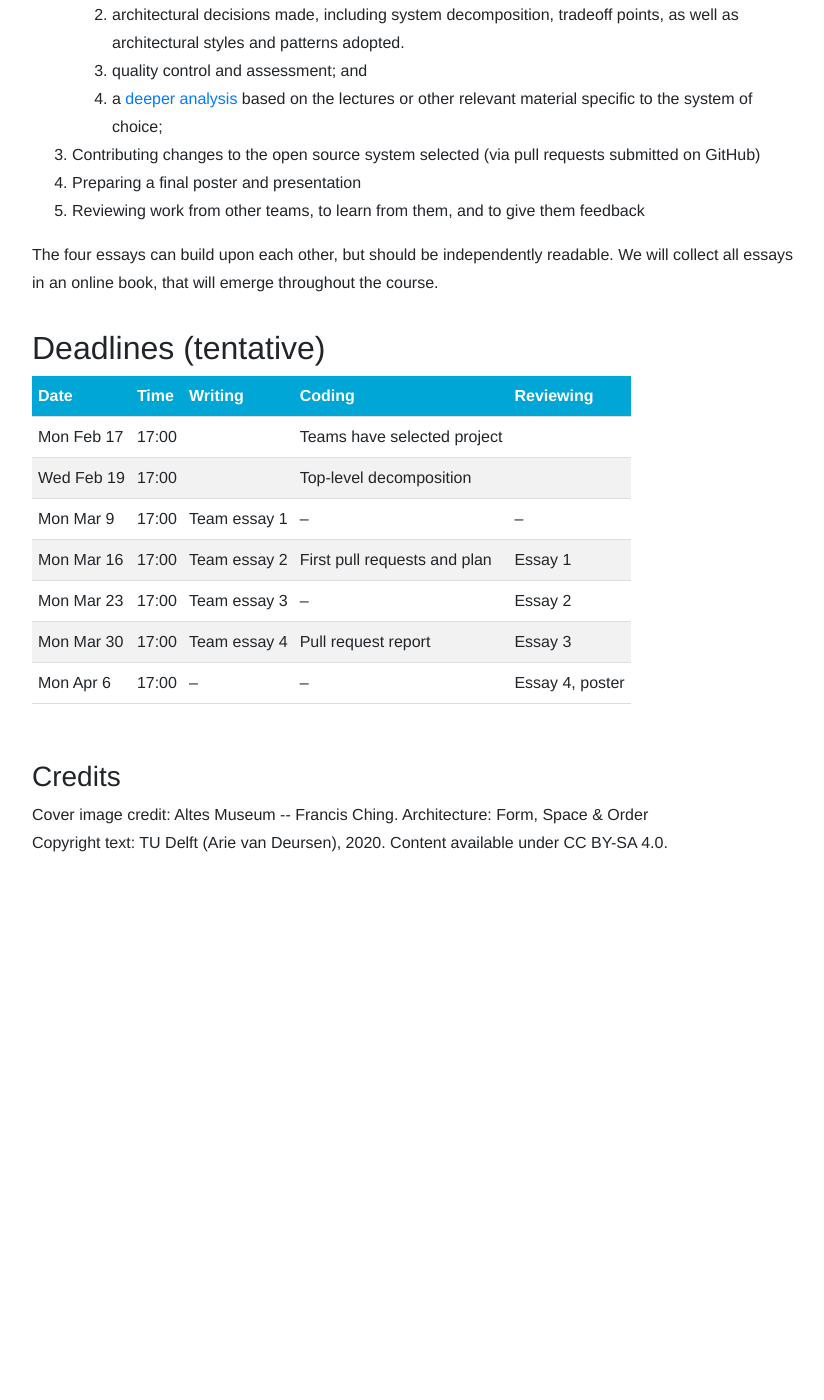
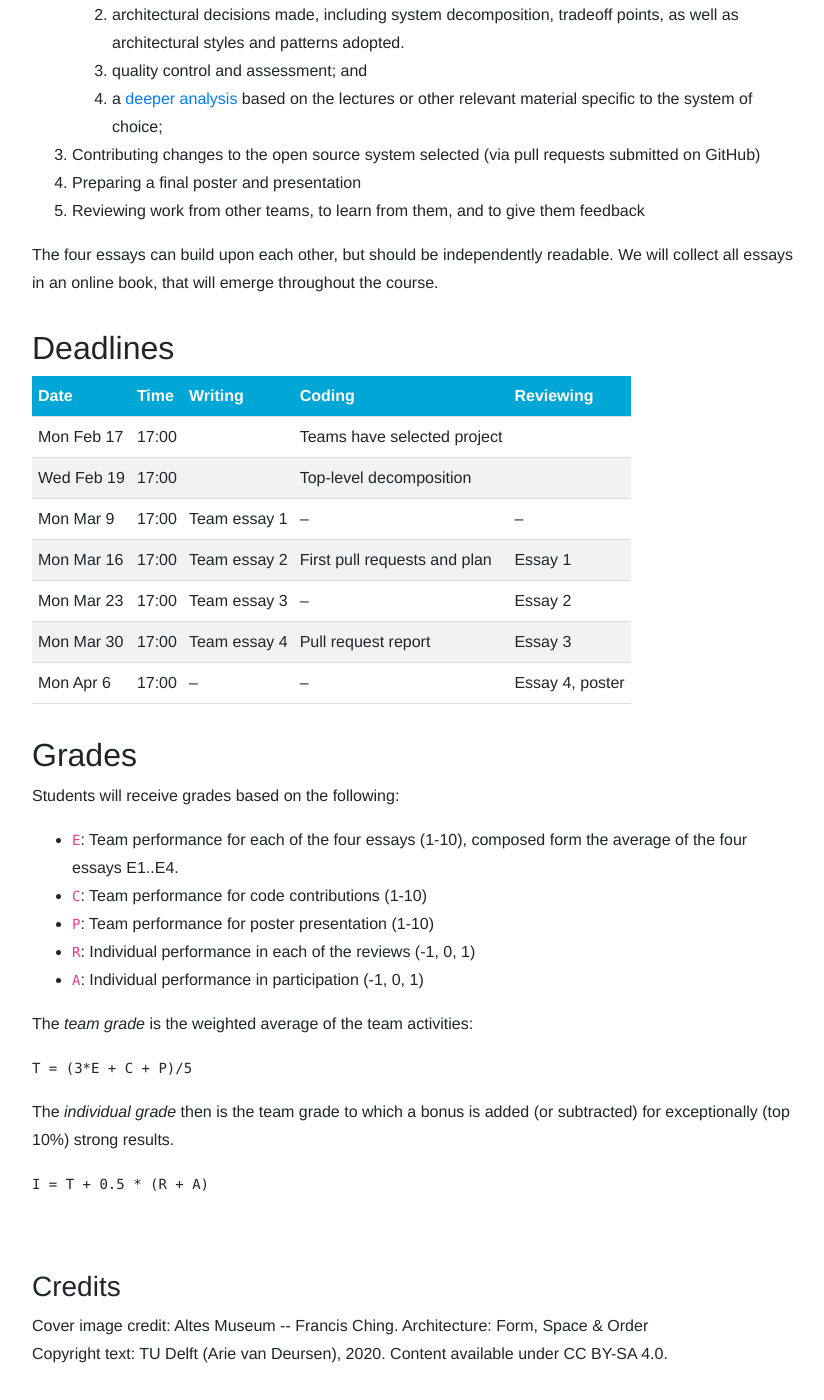
Before and after one commit to SERG-Delft/delftswa, a Jekyll site: the page built from 2020/index.md, in a window 1280 px wide and 1400 px high, scrolled down 2021 px. Shown: the whole window, without its empty margins (224-1048 px from the left). Built offline with Jekyll 4.4.1, drawn with Linux system fonts in a browser that asks for light colours; before the commit the page ends 2910 px from its top, so only the background shows below that; some of the changed text lies outside the part shown.

Commit message:
Add grading mechanism

```diff
--- a/2020/index.md
+++ b/2020/index.md
@@ -20,7 +20,7 @@ The 2020 teaching team consists of:
 
 Furthermore, there will be several lecturers from industry.
 
-## Course Schedule (tentative)
+## Course Schedule
 
 Date | Time | Activity | Teacher | Topic
 |---|---|---|---|
@@ -78,7 +78,7 @@ The four essays can build upon each other, but should be independently readable.
 We will collect all essays in an online book, that will emerge throughout the course.
 
 
-## Deadlines (tentative)
+## Deadlines
 
 Date       | Time  | Writing      | Coding                    | Reviewing
 |---|---|---|---|---|
@@ -90,25 +90,21 @@ Mon Mar 23 | 17:00 | Team essay 3 | --                        | Essay 2
 Mon Mar 30 | 17:00 | Team essay 4 | Pull request report       | Essay 3
 Mon Apr  6 | 17:00 | --           | --                        | Essay 4, poster
 
-<!--
 
-## Grades (tentative)
+## Grades
 
 Students will receive grades based on the following:
 
 - `E`: Team performance for each of the four essays (1-10), composed form the average of the four essays E1..E4.
 - `C`: Team performance for code contributions (1-10)
-- `P`: Team performance for final presentation (1-10)
-- `R`: Individual performance in reviewing (-1, 0, 1)
+- `P`: Team performance for poster presentation (1-10)
+- `R`: Individual performance in each of the reviews (-1, 0, 1)
 - `A`: Individual performance in participation (-1, 0, 1)
 
 The _team grade_ is the weighted average of the team activities:
 
     T = (3*E + C + P)/5
 
-The _individual grade_ is then the team grade to which a bonus is added (or subtracted) for exceptionally (top 10%) strong results.
+The _individual grade_ then is the team grade to which a bonus is added (or subtracted) for exceptionally (top 10%) strong results.
 
 	I = T + 0.5 * (R + A)
-
-
--->
```
